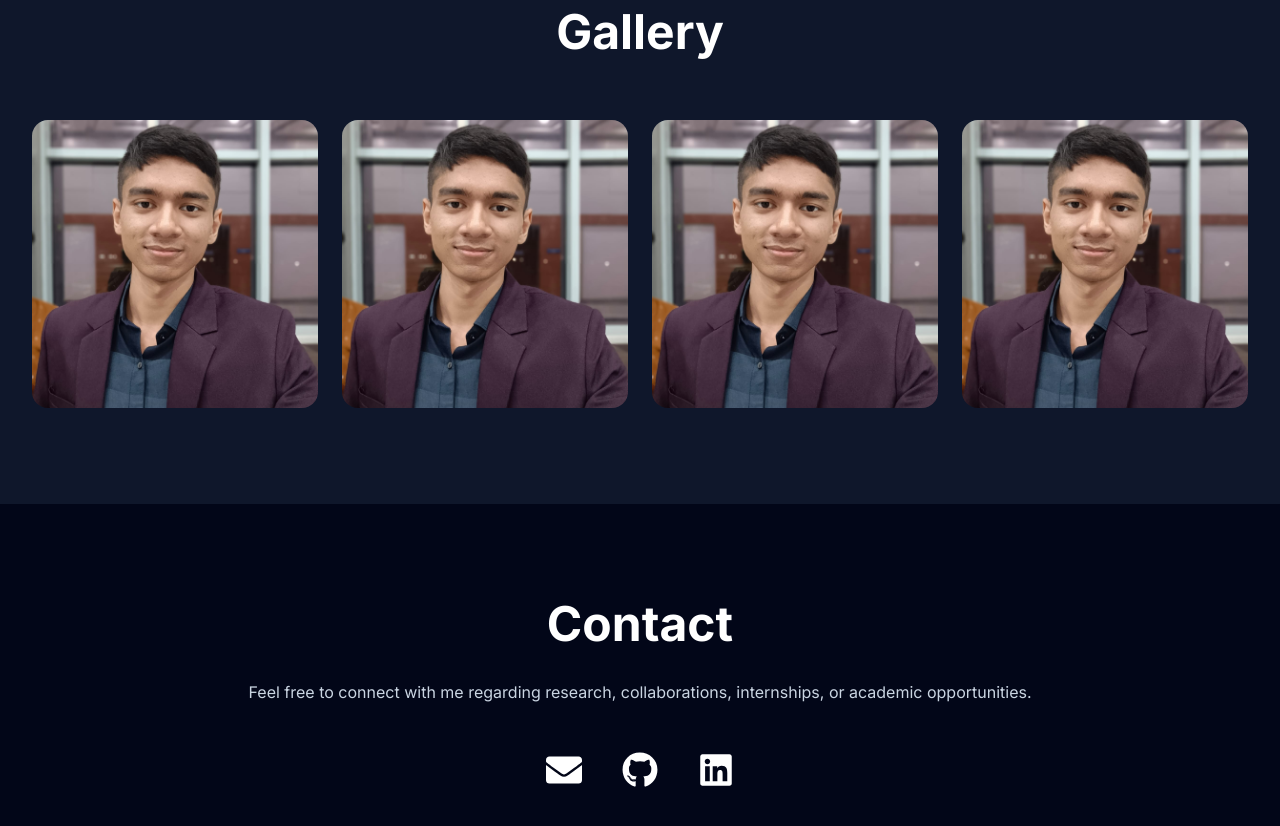
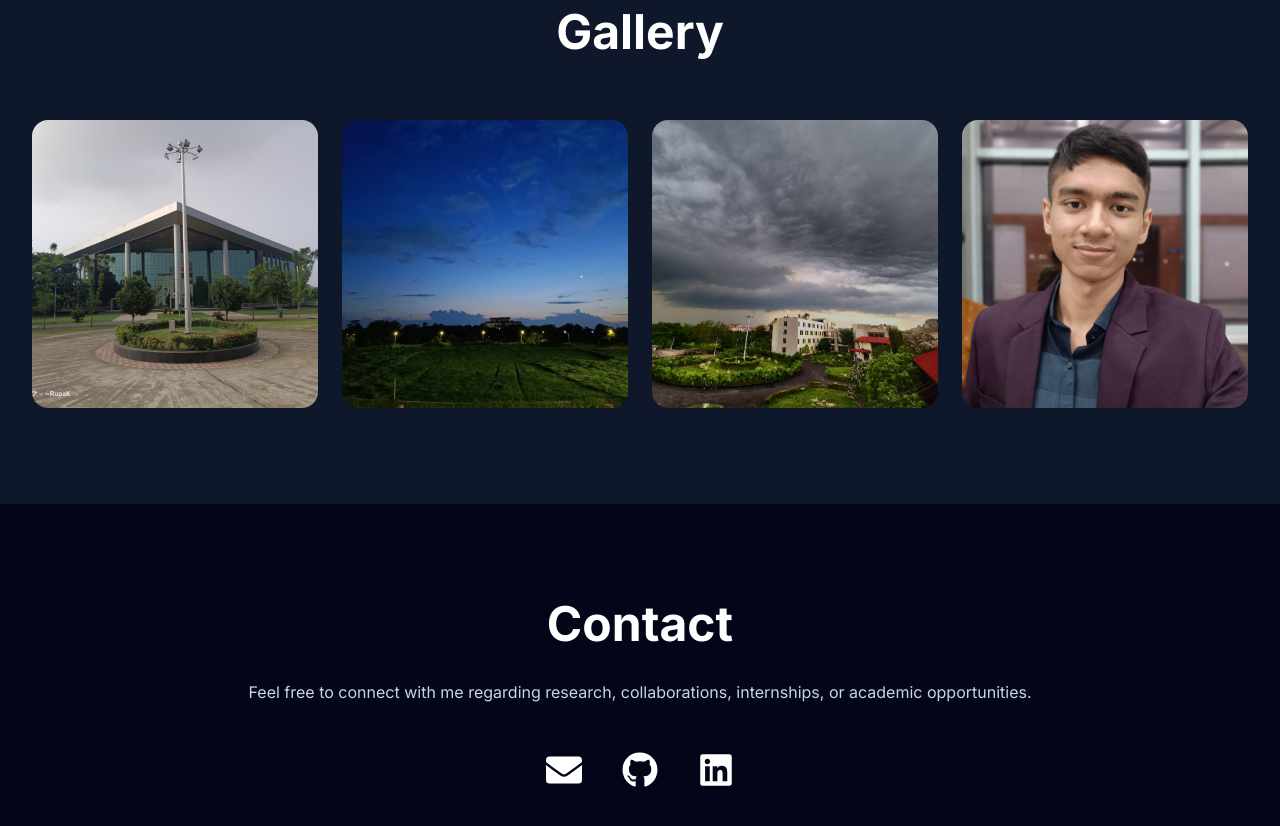
Before and after one commit to Rupak-723/rupak-portfolio, a Next.js app: page / in a window 1280 px wide. Shown: the part 6220-7046 px from the top of the page. Built offline with nearby package versions, Linux system fonts and the light colour scheme.

Commit message:
Update Gallery.tsx

```diff
--- a/components/Gallery.tsx
+++ b/components/Gallery.tsx
@@ -1,9 +1,9 @@
 import Image from "next/image";
 
 const images = [
-  "/images/profile.jpg",
-  "/images/profile.jpg",
-  "/images/profile.jpg",
+  "/images/IISER Kolkata 1.jpeg",
+  "/images/IISER Kolkata 2.jpeg",
+  "/images/Iiser Kolkata.jpg",
   "/images/profile.jpg",
 ];
 
```
